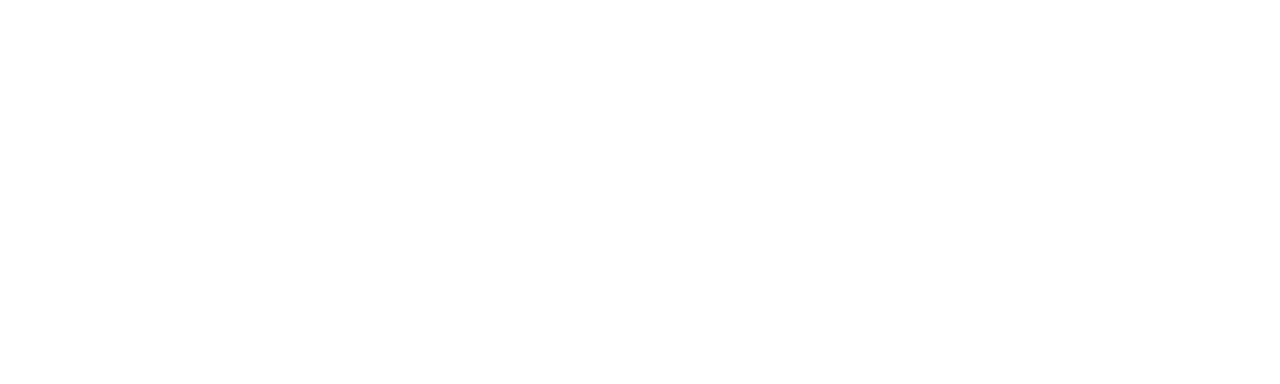
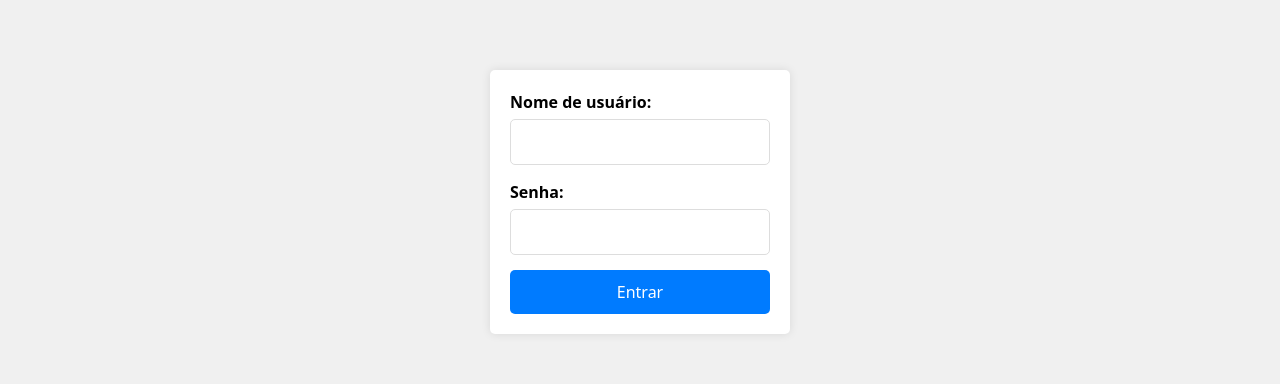
Before and after one commit to RenanStMeira/Angular-store, an Angular app: page /login in a window 1280 px wide. Before the commit this address led to /products. Shown: the part 288-672 px from the top of the page. Built offline with nearby package versions, Linux system fonts and the light colour scheme; no server answers.

Commit message:
create: page de login

```diff
--- a/src/app/app-routing.module.ts
+++ b/src/app/app-routing.module.ts
@@ -3,12 +3,14 @@
 import { ProductsComponent } from './components/products/products.component';
 import { ProductDetailsComponent } from './components/products/datails/datails.component';
 import { FormComponent } from './components/account/form.component';
+import { AuthComponent } from './components/auth/auth.component';
 
 const routes: Routes = [
   { path: 'home', component: ProductsComponent },
   { path: 'products', component: ProductsComponent },
   { path: 'product/:id', component: ProductDetailsComponent },
   { path: 'cadastro', component: FormComponent },
+  { path: 'login', component: AuthComponent },
   { path: '', redirectTo: 'products', pathMatch: 'full' },
   { path: '**', redirectTo: 'products', pathMatch: 'full' },
 ];
--- a/src/app/components/account/form.component.ts
+++ b/src/app/components/account/form.component.ts
@@ -12,6 +12,7 @@
 
   onSubmit(form: NgForm) {
     this.UsersService.postCreateUser(form.value).subscribe(response => {
+      console.info('Usuário criado com sucesso!', response);
       form.reset();
     })
   }
--- /dev/null
+++ b/src/app/components/auth/auth.component.html
@@ -0,0 +1,11 @@
+<section class="auth-section">
+    <form #loginForm="ngForm" (ngSubmit)="onSubmit(loginForm)" class="auth-form">
+        <label for="username" class="auth-label">Nome de usuário:</label>
+        <input type="text" id="username" name="username" ngModel required class="auth-input">
+
+        <label for="password" class="auth-label">Senha:</label>
+        <input type="password" id="password" name="password" ngModel required class="auth-input">
+
+        <button type="submit" class="auth-button">Entrar</button>
+    </form>
+</section>
--- /dev/null
+++ b/src/app/components/auth/auth.component.scss
@@ -0,0 +1,42 @@
+.auth-section {
+    display: flex;
+    justify-content: center;
+    align-items: center;
+    height: 100vh;
+    background-color: #f0f0f0;
+}
+
+.auth-form {
+    display: flex;
+    flex-direction: column;
+    width: 300px;
+    padding: 20px;
+    border-radius: 5px;
+    background-color: white;
+    box-shadow: 0px 0px 10px rgba(0, 0, 0, 0.1);
+}
+
+.auth-label {
+    margin-bottom: 5px;
+    font-weight: bold;
+}
+
+.auth-input {
+    margin-bottom: 15px;
+    padding: 10px;
+    border-radius: 5px;
+    border: 1px solid #ddd;
+}
+
+.auth-button {
+    padding: 10px;
+    border-radius: 5px;
+    border: none;
+    background-color: #007bff;
+    color: white;
+    cursor: pointer;
+}
+
+.auth-button:hover {
+    background-color: #0056b3;
+}
--- /dev/null
+++ b/src/app/components/auth/auth.component.ts
@@ -0,0 +1,26 @@
+import { Component } from '@angular/core';
+import { NgForm } from '@angular/forms';
+import { UsersService } from 'api/users.service';
+
+@Component({
+  selector: 'app-auth',
+  templateUrl: './auth.component.html',
+  styleUrls: ['./auth.component.scss']
+})
+export class AuthComponent {
+  constructor(private usersService: UsersService) { }
+
+  onSubmit(form: NgForm) {
+      if (form.valid) {
+          const { username, password } = form.value;
+          this.usersService.login(username, password).subscribe(
+              response => {
+                localStorage.setItem('token', response.token);
+              },
+              error => {
+                  console.error(error, "Username ou senha incorretos")
+              }
+          );
+      }
+  }
+}
--- a/src/app/components/header/header.component.html
+++ b/src/app/components/header/header.component.html
@@ -8,6 +8,6 @@
         <a routerLink="/cadastro">Cadastro</a>
     </div>
     <div class="conatiner__login">
-        <button>Login</button>
+        <a routerLink="/login">Login</a>
     </div>
 </section>
--- /dev/null
+++ b/src/app/pages/auth/auth-page.component.html
@@ -0,0 +1 @@
+<app-auth></app-auth>
--- a/src/app/pages/home/home.component.html
+++ b/src/app/pages/home/home.component.html
@@ -1,2 +1 @@
-<app-header></app-header>
 <app-home></app-home>
```
Also changed, not shown: src/app/app.module.ts (+6 -1 lines), src/app/pages/auth/auth-page.component.ts (added, +9 -0 lines).
